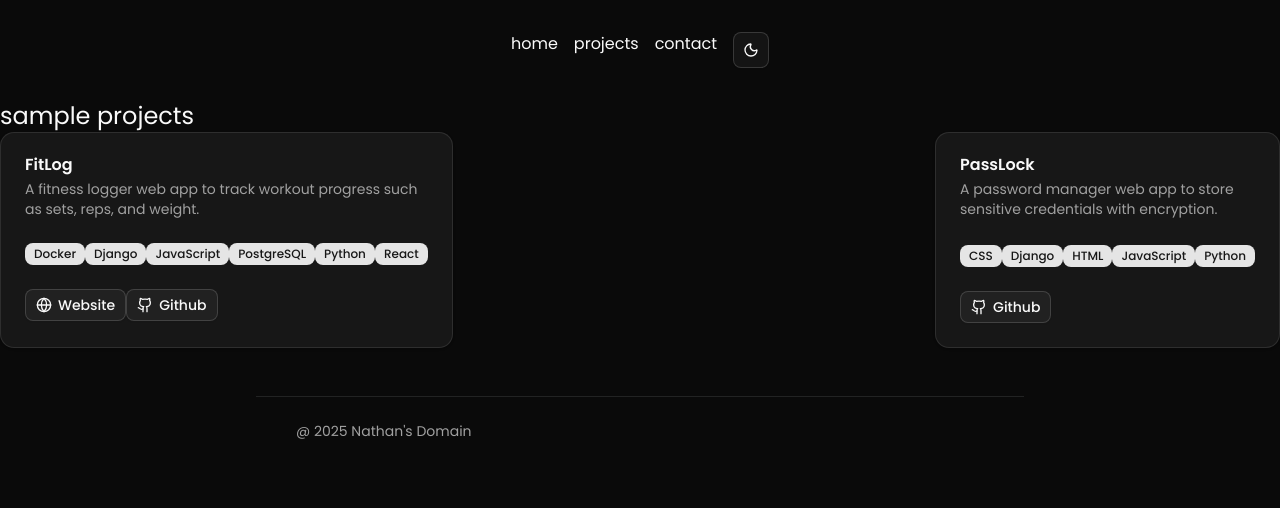
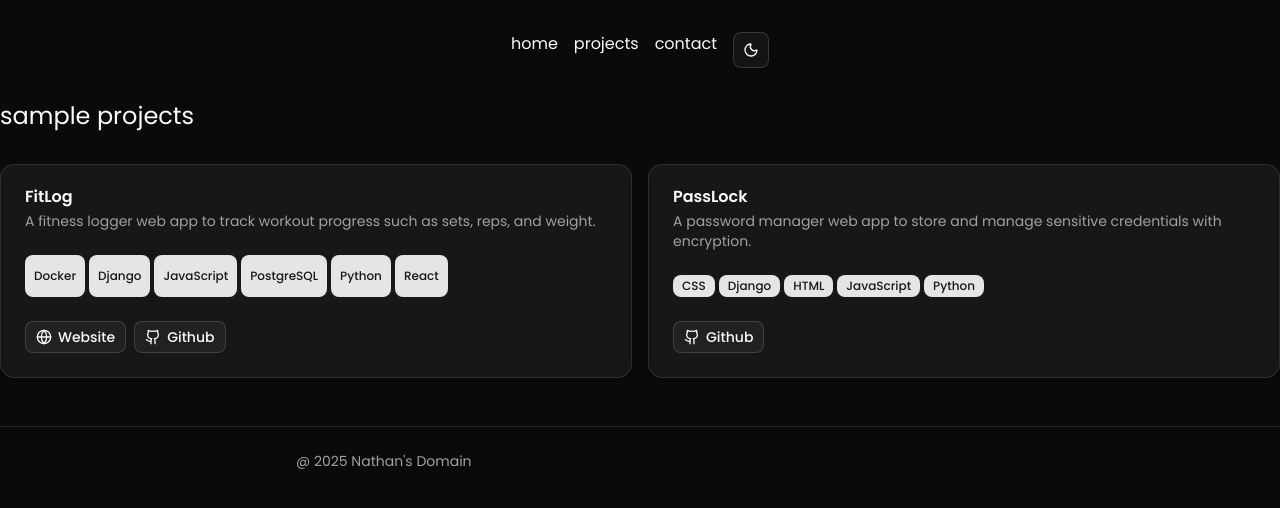
Before and after one commit to nathanpee2006/portfolio-website, a React (Vite) app in the folder portfolio/: page /projects in a window 1280 px wide. Shown: the top 508 px of the page. Built offline with nearby package versions, Linux system fonts and the light colour scheme.

Commit message:
Improve UI

```diff
--- a/portfolio/src/App.jsx
+++ b/portfolio/src/App.jsx
@@ -3,7 +3,7 @@ import { BrowserRouter, Routes, Route } from "react-router";
 import Header from "./components/Header";
 import Home from "./pages/Home";
 import Contact from "./pages/Contact";
-import Projects from "./sections/Projects";
+import Projects from "./sections/SampleProjects";
 import Footer from "./components/Footer";
 
 function App() {
--- /dev/null
+++ b/portfolio/src/components/Container.jsx
@@ -0,0 +1,17 @@
+import { cn } from "@/lib/utils";
+
+export default function Container({
+  children,
+  className = "",
+  as: Component = "div",
+  ...props
+}) {
+  return (
+    <Component
+      className={cn("mx-auto max-w-3xl px-10", className)}
+      {...props}
+    >
+      {children}
+    </Component>
+  );
+}
--- a/portfolio/src/components/Footer.jsx
+++ b/portfolio/src/components/Footer.jsx
@@ -1,9 +1,13 @@
+import Container from "./Container";
+
 export default function Footer() {
   return (
-    <footer className="mt-12 border-t py-6 text-sm text-muted-foreground mx-auto max-w-3xl flex flex-col px-10">
-      <section>
-        <p>@ 2025 Nathan's Domain</p>
-      </section>
+    <footer className="mt-12 border-t py-6 text-sm text-muted-foreground">
+      <Container className="flex flex-col">
+        <section>
+          <p>@ 2025 Nathan's Domain</p>
+        </section>
+      </Container>
     </footer>
   );
 }
--- a/portfolio/src/components/Header.jsx
+++ b/portfolio/src/components/Header.jsx
@@ -1,10 +1,11 @@
 import { ModeToggle } from "./mode-toggle";
 import { NavLink } from "react-router";
+import Container from "./Container";
 
 export default function Header() {
   return (
-    <header className="sticky top-0">
-      <div className="mx-auto max-w-3xl px-10 py-8">
+    <header className="sticky top-0 bg-transparent backdrop-blur-[10px]">
+      <Container className="py-8">
         <nav className="flex items-center content-center justify-center">
           <ul className="flex gap-4">
             <li>
@@ -21,7 +22,7 @@ export default function Header() {
             </div>
           </ul>
         </nav>
-      </div>
+      </Container>
     </header>
   );
 }
--- a/portfolio/src/pages/Contact.jsx
+++ b/portfolio/src/pages/Contact.jsx
@@ -12,6 +12,7 @@ import {
 import { Input } from "@/components/ui/input";
 import { Textarea } from "@/components/ui/textarea";
 import { Button } from "@/components/ui/button";
+import Container from "@/components/Container";
 
 export default function Contact() {
   const form = useForm({
@@ -70,7 +71,7 @@ export default function Contact() {
 
   return (
     <>
-      <div className="mx-auto max-w-3xl flex flex-col px-10">
+      <Container className="flex flex-col">
         <h1 className="text-4xl">contact</h1>
         {!isSubmitSuccessful && (
           <Form {...form}>
@@ -245,7 +246,7 @@ export default function Contact() {
             </button>
           </div>
         )}
-      </div>
+      </Container>
     </>
   );
 }
--- a/portfolio/src/pages/Home.jsx
+++ b/portfolio/src/pages/Home.jsx
@@ -1,10 +1,11 @@
 import Hero from "../sections/Hero";
 import Background from "../sections/Background";
-import Projects from "../sections/Projects";
+import Projects from "../sections/SampleProjects";
+import Container from "../components/Container";
 
 export default function Home() {
   return (
-    <div className="mx-auto max-w-3xl flex flex-col px-10">
+    <Container className="flex flex-col">
       <main>
         <article className="mt-8 flex flex-col gap-16 pb-16">
           <Hero />
@@ -12,6 +13,6 @@ export default function Home() {
           <Projects />
         </article>
       </main>
-    </div>
+    </Container>
   );
 }
--- a/portfolio/src/sections/Background.jsx
+++ b/portfolio/src/sections/Background.jsx
@@ -12,10 +12,20 @@ import { Tabs, TabsContent, TabsList, TabsTrigger } from "@/components/ui/tabs";
 
 export default function Background() {
   return (
-    <Tabs className="flex w-full" defaultValue="work">
-      <TabsList>
-        <TabsTrigger value="work">work</TabsTrigger>
-        <TabsTrigger value="education">education</TabsTrigger>
+    <Tabs className="flex " defaultValue="work">
+      <TabsList className="w-full">
+        <TabsTrigger
+          value="work"
+          className="data-[state=active]:bg-primary data-[state=active]:text-primary-foreground dark:data-[state=active]:bg-gray-200 dark:data-[state=active]:text-black"
+        >
+          work
+        </TabsTrigger>
+        <TabsTrigger
+          value="education"
+          className="data-[state=active]:bg-primary data-[state=active]:text-primary-foreground dark:data-[state=active]:bg-gray-200 dark:data-[state=active]:text-black"
+        >
+          education
+        </TabsTrigger>
       </TabsList>
       <TabsContent value="work">
         <Card>
--- a/portfolio/src/sections/Hero.jsx
+++ b/portfolio/src/sections/Hero.jsx
@@ -4,7 +4,7 @@ export default function Hero() {
   return (
     <section className="flex gap-8">
       <div>
-        <h1 className="text-4xl">its me nathan.</h1>
+        <h1 className="text-4xl">its me nathan. ✌️</h1>
         <p>19yo aspiring nz software engineer</p>
         <p>wannabe full-stack</p>
         <div className="flex mt-6 items-center flex-wrap gap-4">
--- a/portfolio/src/sections/Projects.jsx
+++ b/portfolio/src/sections/SampleProjects.jsx
@@ -12,11 +12,11 @@ import { Globe, Github } from "lucide-react";
 
 export default function Projects() {
   return (
-    <section>
+    <section className="flex flex-col gap-8">
       <h1 className="text-2xl">sample projects</h1>
-      <div className="flex justify-between gap-4">
+      <div className="flex gap-4">
         {/* FitLog */}
-        <Card className="min-w-xs">
+        <Card className="flex-1 flex flex-col">
           <CardHeader>
             <CardTitle>FitLog</CardTitle>
             <CardDescription>
@@ -24,7 +24,7 @@ export default function Projects() {
               reps, and weight.
             </CardDescription>
           </CardHeader>
-          <CardContent className="flex flex-wrap">
+          <CardContent className="flex flex-wrap flex-1 gap-1">
             <Badge>Docker</Badge>
             <Badge>Django</Badge>
             <Badge>JavaScript</Badge>
@@ -32,7 +32,7 @@ export default function Projects() {
             <Badge>Python</Badge>
             <Badge>React</Badge>
           </CardContent>
-          <CardFooter>
+          <CardFooter className="flex flex-wrap gap-2">
             <a href="https://fitlog-frontend.vercel.app/" target="_blank">
               <Button variant="outline" size="sm">
                 <Globe />
@@ -51,15 +51,15 @@ export default function Projects() {
         {/* FitLog */}
 
         {/* PassLock */}
-        <Card className="min-w-xs">
+        <Card className="flex-1 flex flex-col">
           <CardHeader>
             <CardTitle>PassLock</CardTitle>
             <CardDescription>
-              A password manager web app to store sensitive credentials with
-              encryption.
+              A password manager web app to store and manage sensitive
+              credentials with encryption.
             </CardDescription>
           </CardHeader>
-          <CardContent>
+          <CardContent className="flex flex-wrap flex-1 gap-1">
             <Badge>CSS</Badge>
             <Badge>Django</Badge>
             <Badge>HTML</Badge>
```
